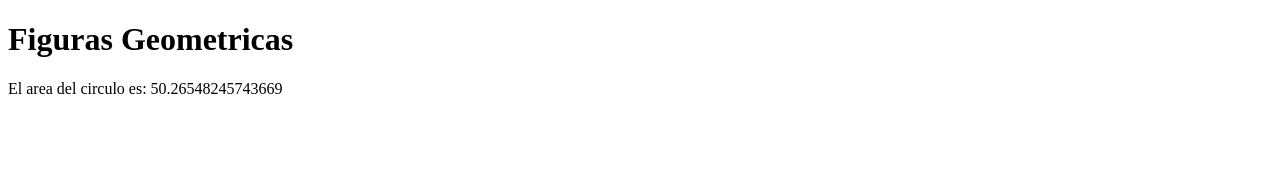
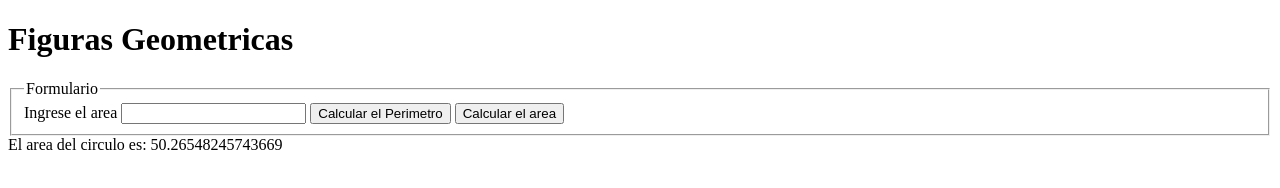
Before and after one commit to ivan96v7/Figuras-Geometricas, a plain HTML site: page index.html in a window 1280 px wide. Drawn offline with Linux system fonts and the light colour scheme.

Commit message:
iniciando el proyecto

```diff
--- a/index.html
+++ b/index.html
@@ -8,7 +8,23 @@
 
 </head>
 <body>
-    <h1>Figuras Geometricas</h1>
+    <header>
+        <h1>Figuras Geometricas</h1>
+    </header>
+
+    <section>
+        <fieldset>
+            <legend>Formulario</legend>
+            <form action="#">
+                <label for="texto1">Ingrese el area</label>
+                <input type="number" id="texto1">
+
+                <button type="button" onclick="calularPerimetroCuadrado()">Calcular el Perimetro</button>
+                <button type="button" onclick="calularAreaCuadrado()">Calcular el area</button>
+            </form>
+        </fieldset>
+    </section>
+
     <script src="./javascript.js"></script>
 </body>
 </html>
--- a/javascript.js
+++ b/javascript.js
@@ -56,3 +56,15 @@ console.log("El area del circulo es: " + areaCirculo);
 document.write("El area del circulo es: " + areaCirculo)
 
 console.groupEnd();
+
+
+function calularPerimetroCuadrado(){
+    const input = document.getElementById("texto1");
+    const value = input.value;
+
+    const perimetro = calularPerimetroCuadrado
+}
+
+function calularAreaCuadrado(){
+
+}
```
